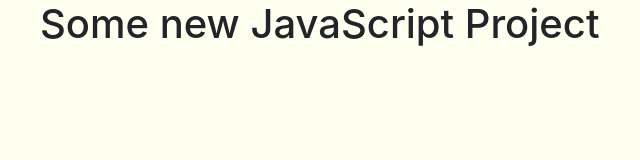
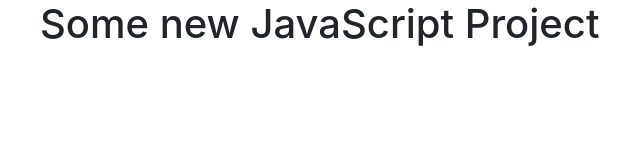
Before and after one commit to atrotter0/javascript-project-config-tool, a website built with webpack: page assets/src/index.html in a window 1280 px wide. Shown: the whole page, without its empty margins (45-685 px from the left). Built offline with nearby package versions, Linux system fonts and the light colour scheme.

Commit message:
Update bgcolor to white

```diff
--- a/assets/src/styles.css
+++ b/assets/src/styles.css
@@ -1,3 +1,3 @@
 body {
-  background-color: #fffff0;
+  background-color: #fff;
 }
```
